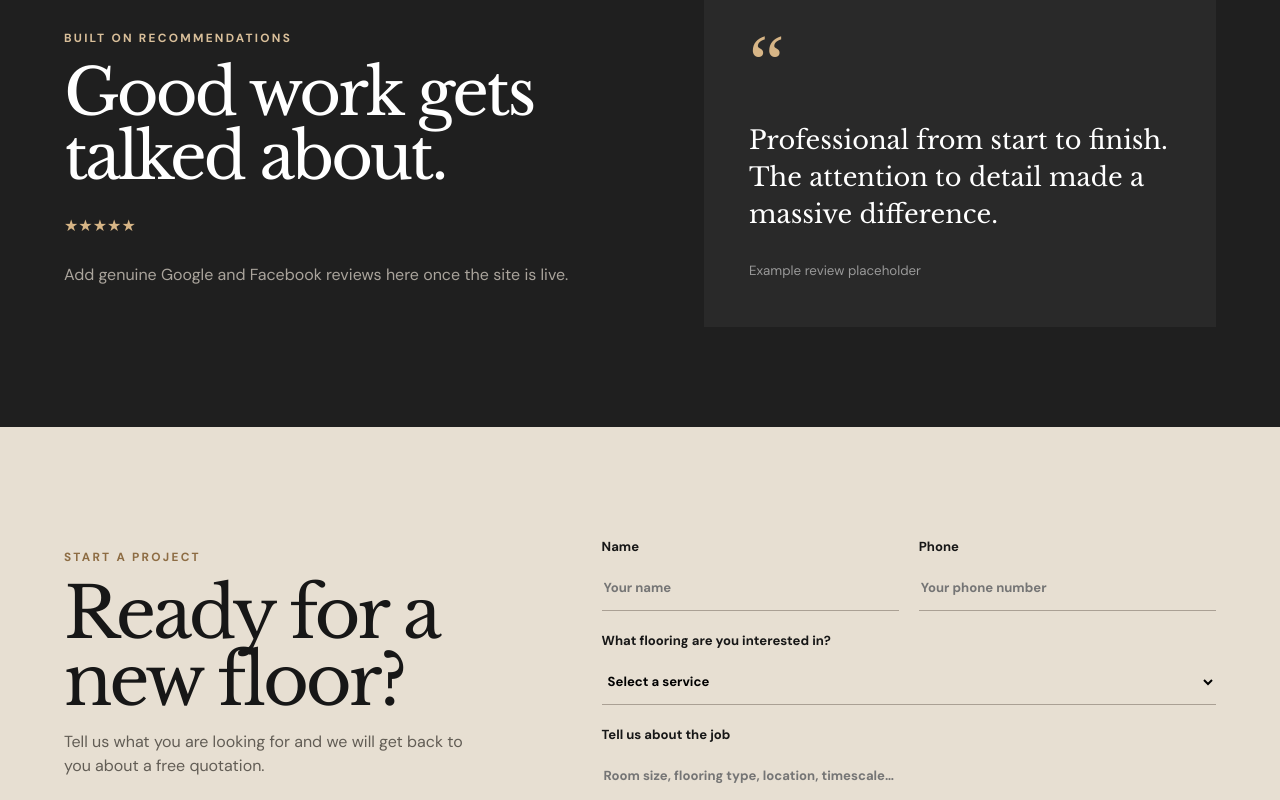
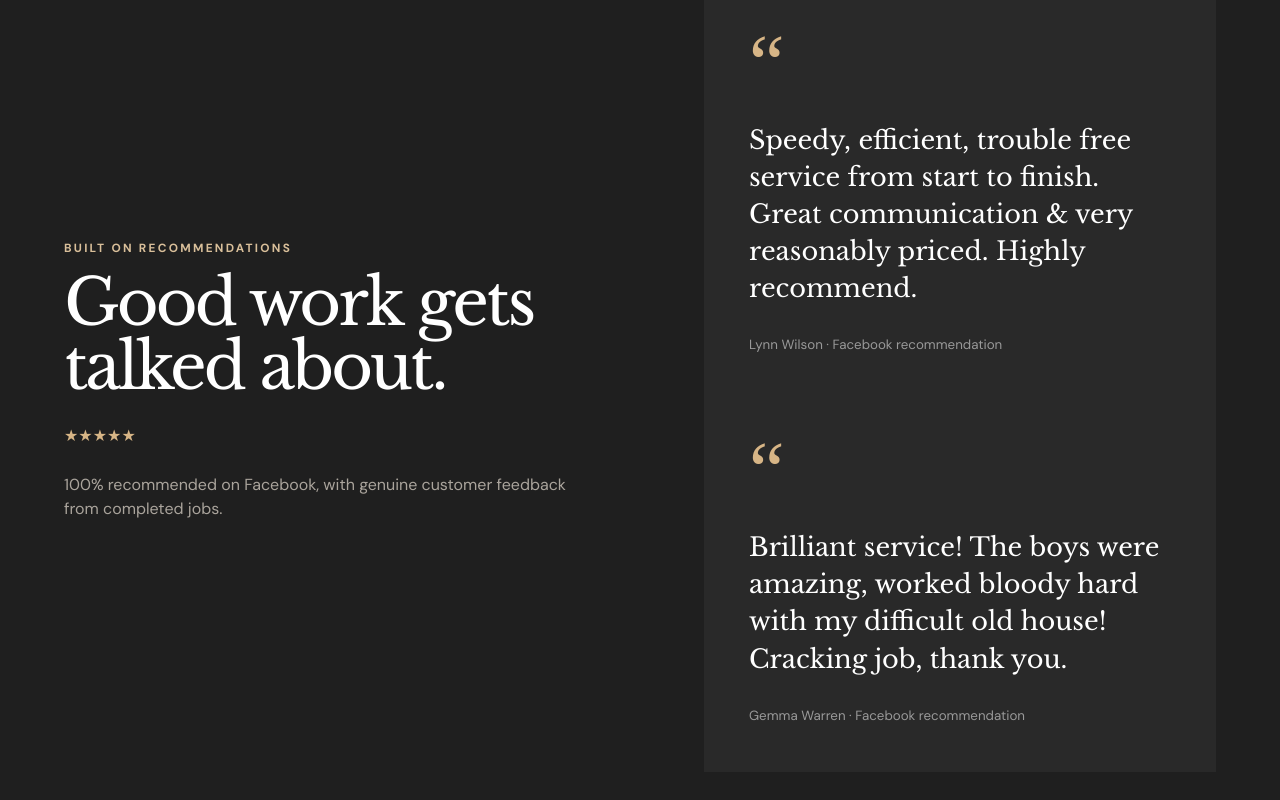
Before and after one commit to deangudgeon123-hub/Straight-to-the-flooring-, a React (Vite) app: page / in a window 1280 px wide. Shown: the part 3760-4560 px from the top of the page. Built offline with nearby package versions, Linux system fonts and the light colour scheme.

Commit message:
Add genuine Facebook reviews to testimonials section

```diff
--- a/src/main.tsx
+++ b/src/main.tsx
@@ -114,12 +114,19 @@ function App() {
           <p className="eyebrow">Built on recommendations</p>
           <h2>Good work gets talked about.</h2>
           <div className="stars" aria-label="Five stars">★★★★★</div>
-          <p className="review-note">Add genuine Google and Facebook reviews here once the site is live.</p>
+          <p className="review-note">100% recommended on Facebook, with genuine customer feedback from completed jobs.</p>
         </div>
-        <div className="review-card">
-          <span>“</span>
-          <blockquote>Professional from start to finish. The attention to detail made a massive difference.</blockquote>
-          <small>Example review placeholder</small>
+        <div className="review-list">
+          <div className="review-card">
+            <span>“</span>
+            <blockquote>Speedy, efficient, trouble free service from start to finish. Great communication & very reasonably priced. Highly recommend.</blockquote>
+            <small>Lynn Wilson · Facebook recommendation</small>
+          </div>
+          <div className="review-card">
+            <span>“</span>
+            <blockquote>Brilliant service! The boys were amazing, worked bloody hard with my difficult old house! Cracking job, thank you.</blockquote>
+            <small>Gemma Warren · Facebook recommendation</small>
+          </div>
         </div>
       </section>
 
```
